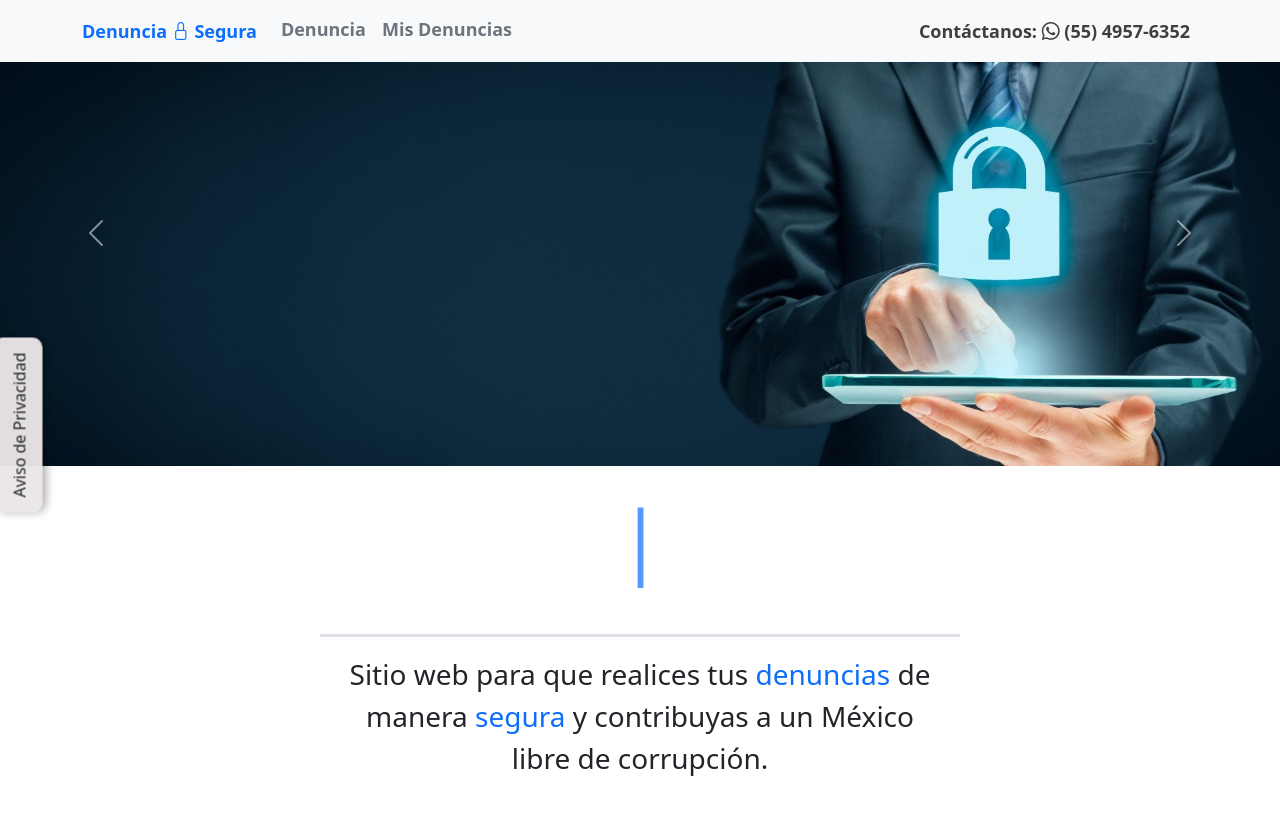
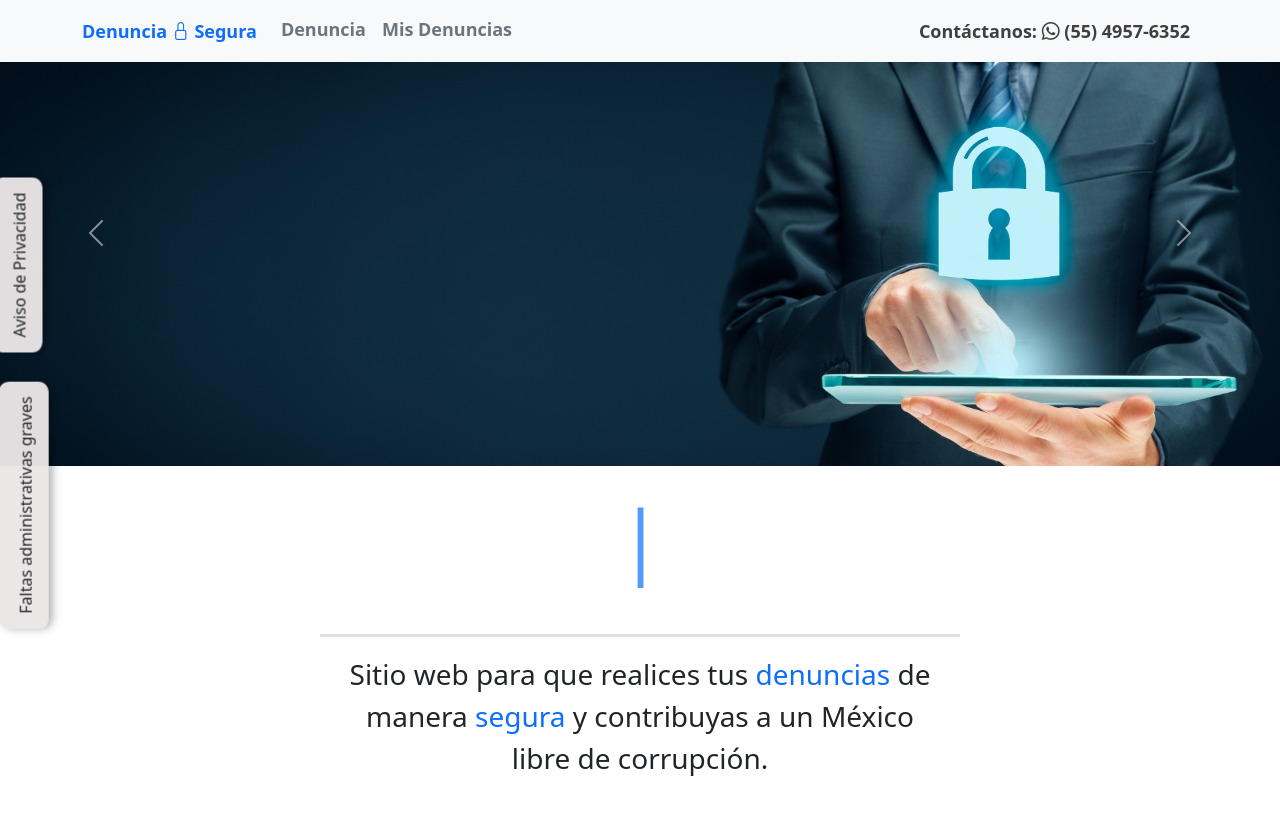
Before and after one commit to a01745865/Hackaton, a PHP site: page / in a window 1280 px wide. Shown: the top 832 px of the page. Run offline with PHP 8.4, Linux system fonts and the light colour scheme; data comes from the database, SQL or seed files in the repository; some libraries are stand-ins or nearby versions.

Commit message:
Completo

```diff
--- a/anonimos/css/main.css
+++ b/anonimos/css/main.css
@@ -261,8 +282,26 @@ Social Media
     padding: 15px;
     box-shadow: 0 4px 8px rgb(0 0 0 / 30%);
     position: fixed;
-    top: 50%;
-    transform: translateY(-50%);
+    top: 30%;
+    transform: translateY(1 0%);
+    border-radius: 10px;
+    cursor: pointer;
+    z-index: 999;
+}
+
+.share-btn-container2 {
+    transform: rotate(-90deg) !important;
+    background: rgba(235, 231, 231, 0.959);
+    display: inline-flex;
+    flex-direction: column;
+    left: -100px;
+    height: 50px;
+    min-width: 170px;
+    padding: 15px;
+    box-shadow: 0 4px 8px rgb(0 0 0 / 30%);
+    position: fixed;
+    top: 60%;
+    transform: translateY(1 0%);
     border-radius: 10px;
     cursor: pointer;
     z-index: 999;
--- a/anonimos/estatus.php
+++ b/anonimos/estatus.php
@@ -117,7 +117,6 @@
                     }
                   ?>
                 </div>
-
             </div>
         </div>
         </body>
--- a/anonimos/index.php
+++ b/anonimos/index.php
@@ -273,7 +273,28 @@ $datos_estado = mysqli_query($connection, "select estados.id_estado, estados.nom
     <!--  margen arriba | centrado -->
     <!-- borde de arriba  -->
   </section>
-
+<!-- ========================================================== -->
+                        <!-- SECCION RECOMENDACIONES-->
+<!--========================================================== -->
+<section>
+  <!-- ancho para pantallas grandes | margen auto | centrar texto -->
+  <div class="container w-50 m-auto text-center mt-5" id="equipo" >
+      <!-- margen abajo | tamaño letra | colores primarios  -->
+      <h1 class="text-primary display-3 py-5 m-0">Recomendaciones</h1>
+      <blockquote class="blockquote">
+      <p class="fs-3 lead lh-lg m-5 mt-0 pb-5">
+         - Para el uso de la página, recomendamos eliminar las cookies. </p>
+      <p class="fs-3 lead lh-lg m-5 mt-0 pb-5">
+         - Elegir conexiones a Internet seguras (puede ser utilizando una VPN). </p>
+      <p class="fs-3 lead lh-lg m-5 mt-0 pb-5">
+         - Asegurar que el dispositivo cuente con la última actualización (para un mejor navegación). </p>
+       <p class="fs-3 lead lh-lg m-5 mt-0 pb-5">
+         - Asegurarse de contar y de usar las recomendaciones determinadas de seguridad en sus contraseñas. </p>
+      </blockquote>
+    </div>
+    <!--  margen arriba | centrado -->
+    <!-- borde de arriba  -->
+  </section>
 
     <!--========================================================== -->
     <!--Formulario-->
@@ -454,6 +475,53 @@ $datos_estado = mysqli_query($connection, "select estados.id_estado, estados.nom
             Aviso de Privacidad
     </div>
 
+    <div class="share-btn-container2" data-bs-toggle="modal" data-bs-target="#exampleModal2">
+            <p class="fala">Faltas administrativas graves</p>
+    </div>
+
+     <!-- Modal 2 -->
+     <div class="modal fade" id="exampleModal2" tabindex="-1" aria-labelledby="exampleModalLabel2" aria-hidden="true">
+          <div class="modal-dialog">
+              <div class="modal-content">
+                  <div class="modal-header">
+                      <h5 class="modal-title" id="exampleModalLabel2">Faltas Administrativas Graves</h5>
+                      <button type="button" class="btn-close" data-bs-dismiss="modal" aria-label="Close"></button>
+                  </div>
+                  <div class="modal-body">
+                    <p></p>
+                    Las conductas previstas a continuación, constituyen faltas administrativas graves de los Servidores Públicos, por lo que deberán abstenerse de realizarlas, mediante cualquier acto u omisión.
+                    <p></p>
+                    <p class="fw-bold"> Cohecho </p>
+                    Ejemplo: Cuando un servidor público pide dinero, para agilizar un trámite, una firma, o esconder un expediente. Art. 52 LGRA
+                    <p></p>
+                    <p class="fw-bold"> Peculado </p>
+                    Ejemplo: Un servidor público utiliza al personal de jardinería o de mantenimiento, además de materiales como pintura o cemento, propiedad de la dependencia, para hacer reparaciones en su casa. Art. 53 LGRA
+                     <p></p>
+                     <p class="fw-bold"> Abuso de funciones </p>
+                     Ejemplo: Un servidor público provoca un accidente vial, y pretende valerse de su cargo para que las autoridades que atienden el percance omitan datos en sus reportes con la intención de beneficiarse evadiendo su responsabilidad en el accidente. Art. 57 LGRA
+                    <p></p>
+                    <p class="fw-bold"> Desvío de recursos públicos </p>
+                    Ejemplo: Un servidor público autoriza el pago de una jubilación de un trabajador, mayor a la que le corresponde por ley. Art. 54 LGRA
+                    <p></p>
+                    <p class="fw-bold"> Actuación bajo conflicto de interés</p>
+                    Ejemplo: Un servidor público aprueba o autoriza la adquisición de papelería para la dependencia, y el proveedor es su hermano. Art. 58 LGRA
+
+                  <p></p>
+                    <p class="fw-bold"> Utilización indebida de información</p>
+                    Ejemplo: Un servidor público compra para si mismo, un terreno a un precio muy bajo, sabiendo que se tiene proyectado desarrollar un complejo turístico en la zona.
+          Art. 55 LGRA
+                    <p></p>
+                    <p class="fw-bold"> Contratación indebida</p>
+                    Ejemplo: Un servidor público autoriza la contratación de una persona que fue sancionada con la inhabilitación para el ejercicio del servicio público, al ser encontrada responsable de una falta administrativa. Art. 59 LGRA
+                  </div>
+                    <div class="modal-footer">
+                        <button type="button" class="btn btn-primary" data-bs-dismiss="modal">Cerrar</button>
+                    </div>
+                  </div>
+              </div>
+          </div>
+      </div>
+
     <!--
     <section id="seccion-contacto" class="border-bottom border-secondary border-2">
       <div id="bg-contactos">
```
Also changed, not shown: other parts of anonimos/css/main.css (+23 -2 lines), anonimos/README.md (added).
